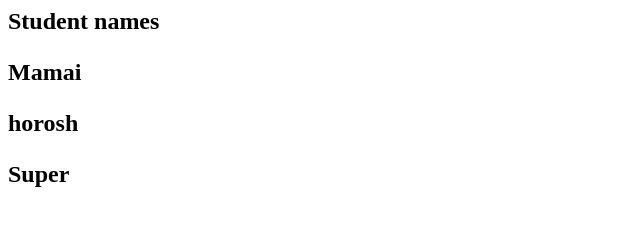
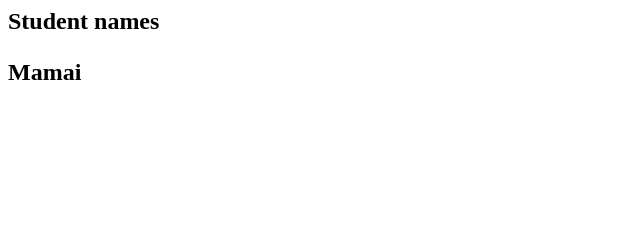
Before and after one commit to nurtilekmamaev/MyProject, a plain HTML site: page index.html in a window 1280 px wide. Shown: the whole page, without its empty margins (0-640 px from the left). Drawn offline with Linux system fonts and the light colour scheme.

Commit message:
Revert "Added Student"

```diff
--- a/index.html
+++ b/index.html
@@ -1,4 +1,2 @@
 <h2>Student names<h2>
 <p>Mamai<p>
-<p>horosh<p>
-<p>Super<p>
```
